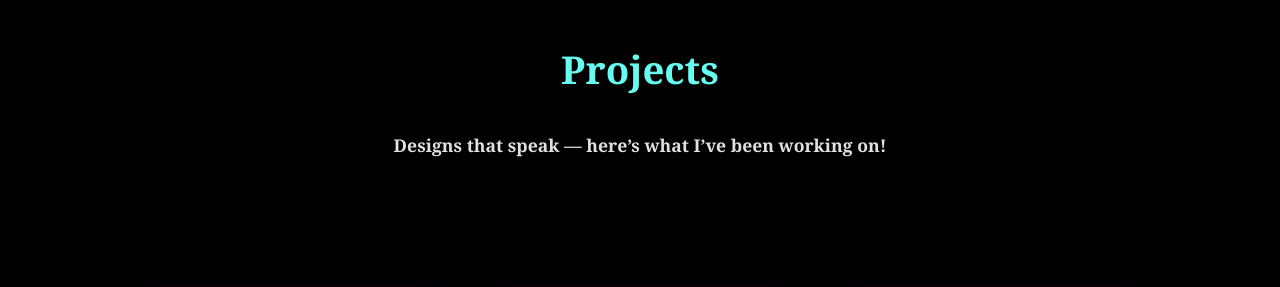
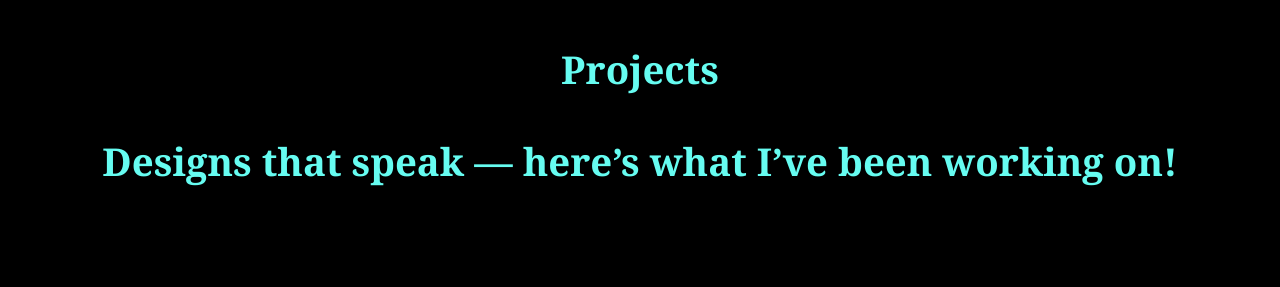
Before and after one commit to varshithasani/portfolio_website, a plain HTML site: page index.html in a window 1280 px wide. Shown: the part 1860-2147 px from the top of the page. Drawn offline with Linux system fonts and the light colour scheme.

```diff
--- a/index.html
+++ b/index.html
@@ -62,7 +62,8 @@
    <section class="section" id="projects">
   <div class="container text-center">
     <h2 class="project-heading">Projects</h2>
-    <p class="project-subheading">Designs that speak — here’s what I’ve been working on!</p>
+    <h2 class="subtitle">Designs that speak — here’s what I’ve been working on!</h2>
+
   </div>
 </section>
 <div class="projects-grid">
--- a/style.css
+++ b/style.css
@@ -399,3 +399,11 @@
   color: #50bab3;            /* Matching the heading color */
   text-align: center;
 }
+.subtitle {
+  font-family: 'Inter', sans-serif;
+  font-weight: 600;
+  font-size: 1.2rem; /* or increase to 1.5rem for better visibility */
+  color: #66fcf1;
+  text-align: center;
+  margin-top: 1rem;
+}
```
